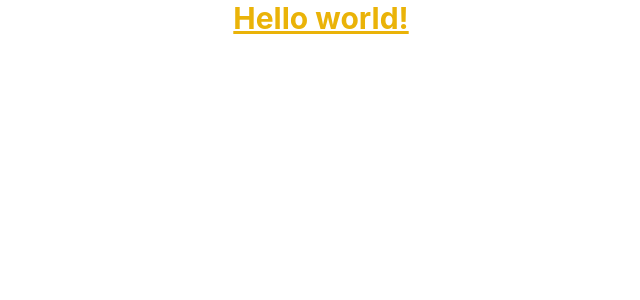
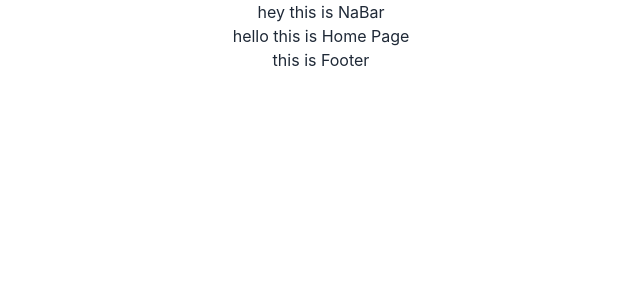
Before and after one commit to aliftareq/Truck-Bazar-client-side-Repository, a React (Create React App) app: page / in a window 1280 px wide. Shown: the top 300 px of the page, without its empty margins (319-959 px from the left). Built offline with nearby package versions, Linux system fonts and the light colour scheme.

Commit message:
router and main layout setup

```diff
--- a/package.json
+++ b/package.json
@@ -9,6 +9,7 @@
     "daisyui": "^2.42.0",
     "react": "^18.2.0",
     "react-dom": "^18.2.0",
+    "react-router-dom": "^6.4.3",
     "react-scripts": "5.0.1",
     "web-vitals": "^2.1.4"
   },
--- a/src/App.js
+++ b/src/App.js
@@ -1,11 +1,11 @@
+import { RouterProvider } from 'react-router-dom';
 import './App.css';
+import { router } from './Routers/Routes/Routes';
 
 function App() {
   return (
     <div className="App">
-      <h1 className="text-3xl font-bold text-yellow-500 underline">
-        Hello world!
-      </h1>
+      <RouterProvider router={router} />
     </div>
   );
 }
--- /dev/null
+++ b/src/Layout/Main.js
@@ -0,0 +1,16 @@
+import React from 'react';
+import { Outlet } from 'react-router-dom';
+import Footer from '../Pages/Shared/Footer/Footer';
+import NavBar from '../Pages/Shared/NavBar/NavBar';
+
+const Main = () => {
+    return (
+        <div>
+            <NavBar></NavBar>
+            <Outlet></Outlet>
+            <Footer></Footer>
+        </div>
+    );
+};
+
+export default Main;
--- /dev/null
+++ b/src/Pages/AuthenticationPages/LoginPage/Login.js
@@ -0,0 +1,11 @@
+import React from 'react';
+
+const Login = () => {
+    return (
+        <div>
+            <h1>this is Login Page</h1>
+        </div>
+    );
+};
+
+export default Login;
--- /dev/null
+++ b/src/Pages/AuthenticationPages/RegisterPage/Register.js
@@ -0,0 +1,11 @@
+import React from 'react';
+
+const Register = () => {
+    return (
+        <div>
+            <h1>This is Register Page</h1>
+        </div>
+    );
+};
+
+export default Register;
--- /dev/null
+++ b/src/Pages/HomePage/Home/Home.js
@@ -0,0 +1,11 @@
+import React from 'react';
+
+const Home = () => {
+    return (
+        <div>
+            <h1>hello this is Home Page</h1>
+        </div>
+    );
+};
+
+export default Home;
--- /dev/null
+++ b/src/Pages/Shared/ErrorPage/ErrorPage.js
@@ -0,0 +1,24 @@
+import React from 'react';
+
+const ErrorPage = () => {
+    return (
+        <section className="flex items-center h-full sm:p-16 bg-gray-900 text-gray-100">
+            <div className="container flex flex-col items-center justify-center px-5 mx-auto my-8 space-y-8 text-center sm:max-w-md">
+                <svg xmlns="http://www.w3.org/2000/svg" viewBox="0 0 512 512" className="w-40 h-40 text-gray-600">
+                    <path fill="currentColor" d="M256,16C123.452,16,16,123.452,16,256S123.452,496,256,496,496,388.548,496,256,388.548,16,256,16ZM403.078,403.078a207.253,207.253,0,1,1,44.589-66.125A207.332,207.332,0,0,1,403.078,403.078Z"></path>
+                    <rect width="176" height="32" x="168" y="320" fill="currentColor"></rect>
+                    <polygon fill="currentColor" points="210.63 228.042 186.588 206.671 207.958 182.63 184.042 161.37 162.671 185.412 138.63 164.042 117.37 187.958 141.412 209.329 120.042 233.37 143.958 254.63 165.329 230.588 189.37 251.958 210.63 228.042"></polygon>
+                    <polygon fill="currentColor" points="383.958 182.63 360.042 161.37 338.671 185.412 314.63 164.042 293.37 187.958 317.412 209.329 296.042 233.37 319.958 254.63 341.329 230.588 365.37 251.958 386.63 228.042 362.588 206.671 383.958 182.63"></polygon>
+                </svg>
+                <p className="text-2xl">
+                    This page has not been found. <br />
+                    please explore from home page.
+                </p>
+                {/* <p className="text-xl text-red-500">{error.statusText || error.message}</p>
+                <Link to='/' className="px-8 py-3 font-semibold rounded bg-violet-400 text-gray-900">Back to homepage</Link> */}
+            </div>
+        </section>
+    );
+};
+
+export default ErrorPage;
--- /dev/null
+++ b/src/Pages/Shared/Footer/Footer.js
@@ -0,0 +1,11 @@
+import React from 'react';
+
+const Footer = () => {
+    return (
+        <div>
+            <h1>this is Footer</h1>
+        </div>
+    );
+};
+
+export default Footer;
--- /dev/null
+++ b/src/Pages/Shared/NavBar/NavBar.js
@@ -0,0 +1,11 @@
+import React from 'react';
+
+const NavBar = () => {
+    return (
+        <div>
+            <h1>hey this is NaBar</h1>
+        </div>
+    );
+};
+
+export default NavBar;
--- /dev/null
+++ b/src/Routers/Routes/Routes.js
@@ -0,0 +1,30 @@
+import Main from "../../Layout/Main";
+import Login from "../../Pages/AuthenticationPages/LoginPage/Login";
+import Register from "../../Pages/AuthenticationPages/RegisterPage/Register";
+import Home from "../../Pages/HomePage/Home/Home";
+import ErrorPage from "../../Pages/Shared/ErrorPage/ErrorPage";
+
+const { createBrowserRouter } = require("react-router-dom");
+
+export const router = createBrowserRouter([
+    {
+        path: '/',
+        element: <Main></Main>,
+        errorElement: <ErrorPage></ErrorPage>,
+        children: [
+            {
+                path: '/',
+                element: <Home></Home>
+            },
+            {
+                path: '/login',
+                element: <Login></Login>
+            },
+            {
+                path: '/register',
+                element: <Register></Register>
+            }
+        ]
+
+    }
+])
```
Also changed, not shown: 1 other file (tests, documents, lock files or other folders).
